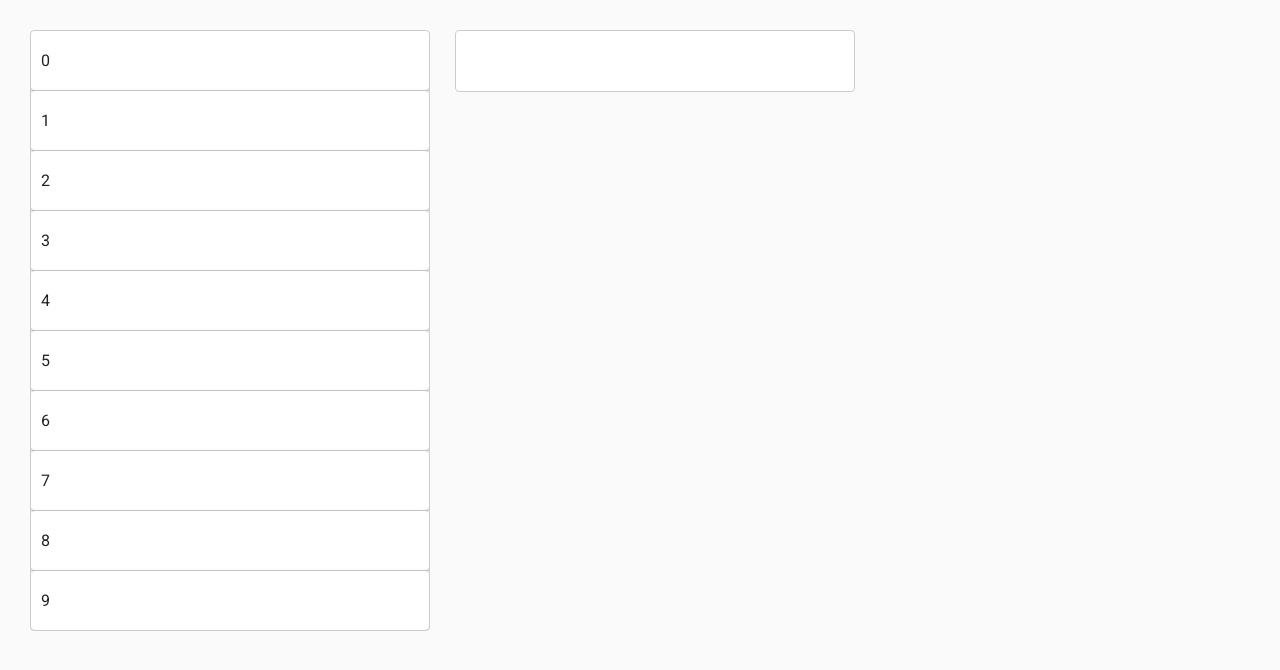
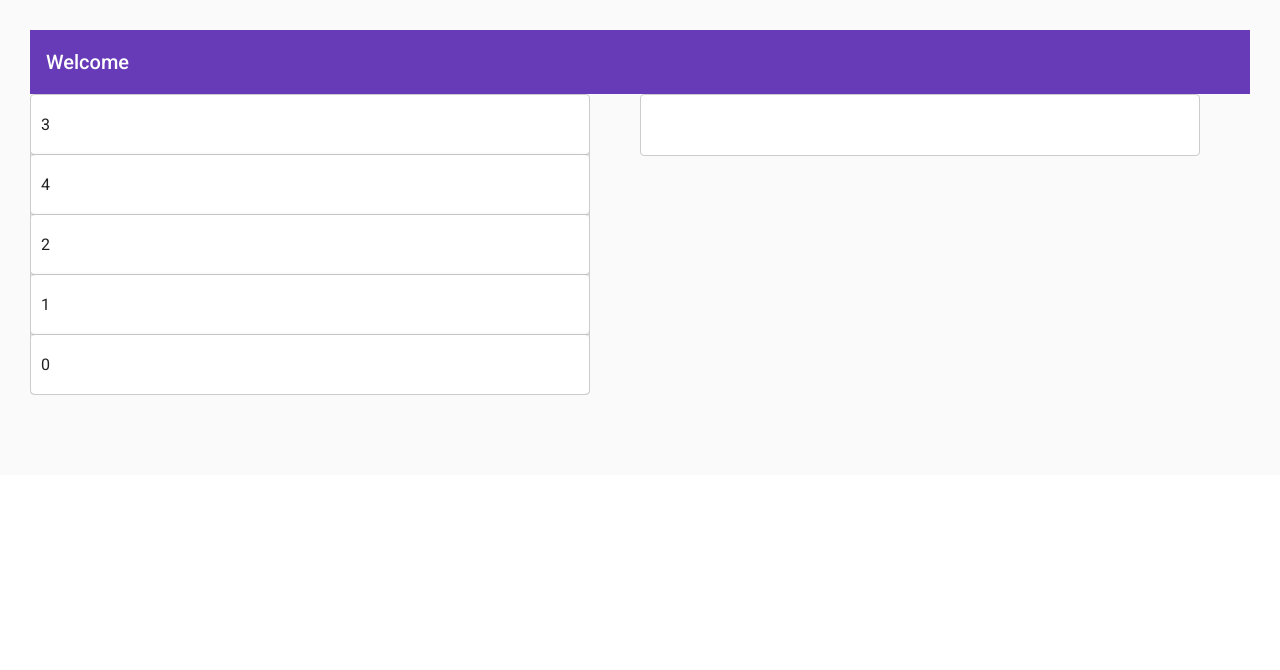
Before and after one commit to rookmoose/magnets, an Angular app: page / in a window 1280 px wide. Shown: the top 670 px of the page. Built offline with nearby package versions, Linux system fonts and the light colour scheme.

Commit message:
Logic set to check a solution

```diff
--- a/src/app/app.component.css
+++ b/src/app/app.component.css
@@ -0,0 +1,4 @@
+.toolbar {
+    background-color: blanchedalmond;
+    margin: 14px;
+}
--- a/src/app/app.component.html
+++ b/src/app/app.component.html
@@ -1,5 +1,6 @@
-<div class="toolbar" role="banner">
-</div>
+<mat-toolbar color="primary" role="banner">
+    Welcome
+</mat-toolbar>
 
 <div class="content" role="main">
     <app-home></app-home>
--- a/src/app/home/home.component.css
+++ b/src/app/home/home.component.css
@@ -33,9 +33,9 @@
 }
 
 .list-container {
-    width: 400px;
+    width: 50%;
     max-width: 100%;
-    margin: 0 25px 25px 0;
+    margin: 0 50px 50px 0;
     display: inline-block;
     vertical-align: top;
 }
--- a/src/app/home/home.component.html
+++ b/src/app/home/home.component.html
@@ -1,18 +1,24 @@
 <div style="display: flex;">
     <div class="list-container">
-        <div #firstList="cdkDropList" cdkDropList [cdkDropListData]="numbers" [cdkDropListConnectedTo]="secondList" class="list" (cdkDropListDropped)="drop($event)">
-            <div cdkDrag class="entry" *ngFor="let number of numbers">
+        <div #firstList="cdkDropList" cdkDropList [cdkDropListData]="original" [cdkDropListConnectedTo]="secondList"
+            class="list" (cdkDropListDropped)="drop($event)">
+            <div cdkDrag class="entry" *ngFor="let line of original">
                 <div class="entry-placeholder" *cdkDragPlaceholder></div>
-                {{number}}
+                {{line}}
             </div>
         </div>
     </div>
     <div class="list-container">
-        <div #secondList="cdkDropList" cdkDropList [cdkDropListData]="otherNumbers" [cdkDropListConnectedTo]="firstList" class="list" (cdkDropListDropped)="drop($event)">
-            <div cdkDrag class="entry" *ngFor="let number of otherNumbers">
+        <div #secondList="cdkDropList" cdkDropList [cdkDropListData]="solution" [cdkDropListConnectedTo]="firstList"
+            class="list" (cdkDropListDropped)="drop($event)">
+            <div cdkDrag class="entry" *ngFor="let line of solution">
                 <div class="entry-placeholder" *cdkDragPlaceholder></div>
-                {{number}}
+                {{line}}
             </div>
         </div>
     </div>
 </div>
+<div *ngIf="getSecondListPopulated()">
+    <span *ngIf="checkSolution()">Correct!</span>
+    <span *ngIf="!checkSolution()">Incorrect.</span>
+</div>
--- a/src/app/home/home.component.ts
+++ b/src/app/home/home.component.ts
@@ -7,13 +7,33 @@ import { CdkDragDrop, transferArrayItem, moveItemInArray } from '@angular/cdk/dr
   styleUrls: ['./home.component.css']
 })
 export class HomeComponent {
-  numbers: number[] = [];
-  otherNumbers: number[] = [];
+  original: number[] = [];
+  expected: number[] = [];
+  solution: number[] = [];
 
   constructor() {
-    for(let i = 0; i < 10; i++){
-      this.numbers.push(i);
+    for(var i = 0; i < 5; i++){
+      this.original.push(i);
+      this.expected.push(i);
     }
+    for(var i = this.original.length - 1; i > 0; i--){
+      var j = Math.floor(Math.random() * (i + 1));
+      var temp = this.original[i];
+      this.original[i] = this.original[j];
+      this.original[j] = temp;
+    }
+  }
+
+  checkSolution(){
+    for(var i = 0; i < this.expected.length; i++){
+      if (this.solution[i] != this.expected[i])
+        return false;
+    }
+    return true;
+  }
+
+  getSecondListPopulated() {
+    return this.expected.length == this.solution.length;
   }
 
   drop(event: CdkDragDrop<number[]>) {
```
